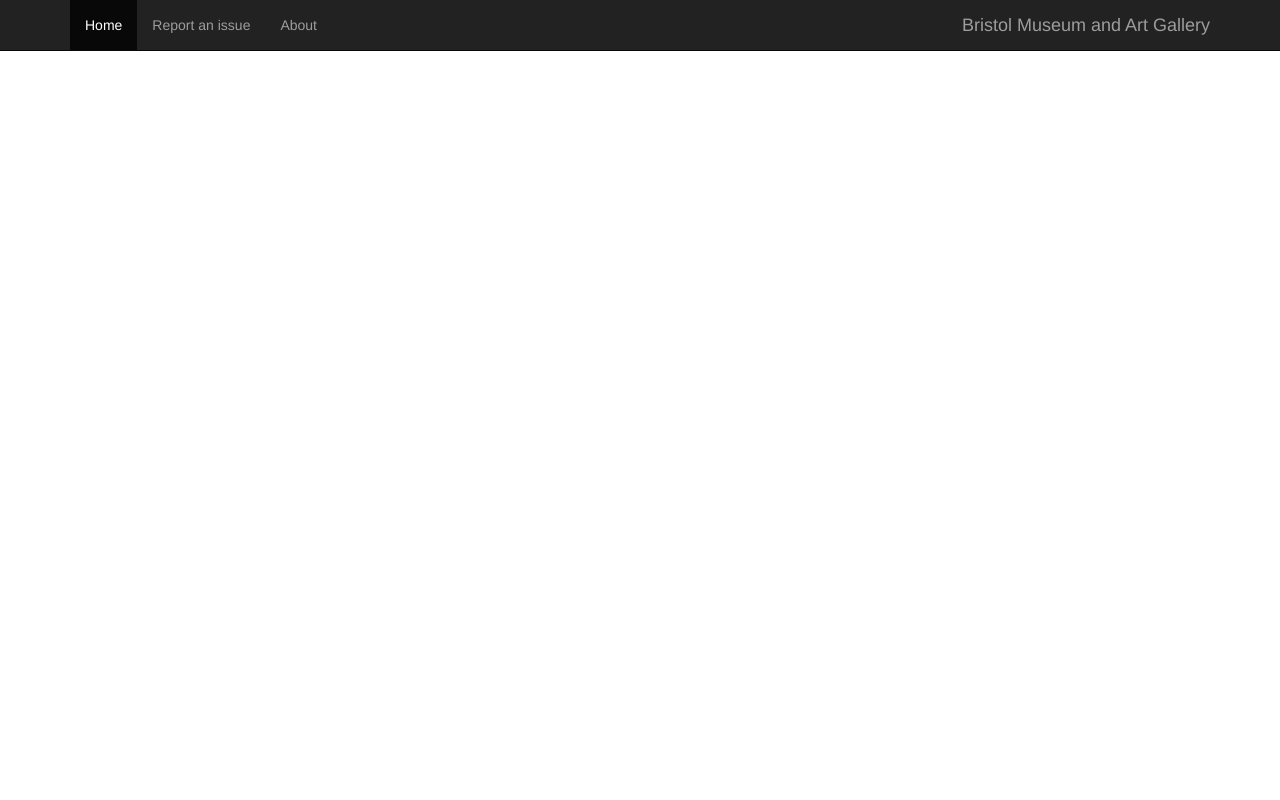
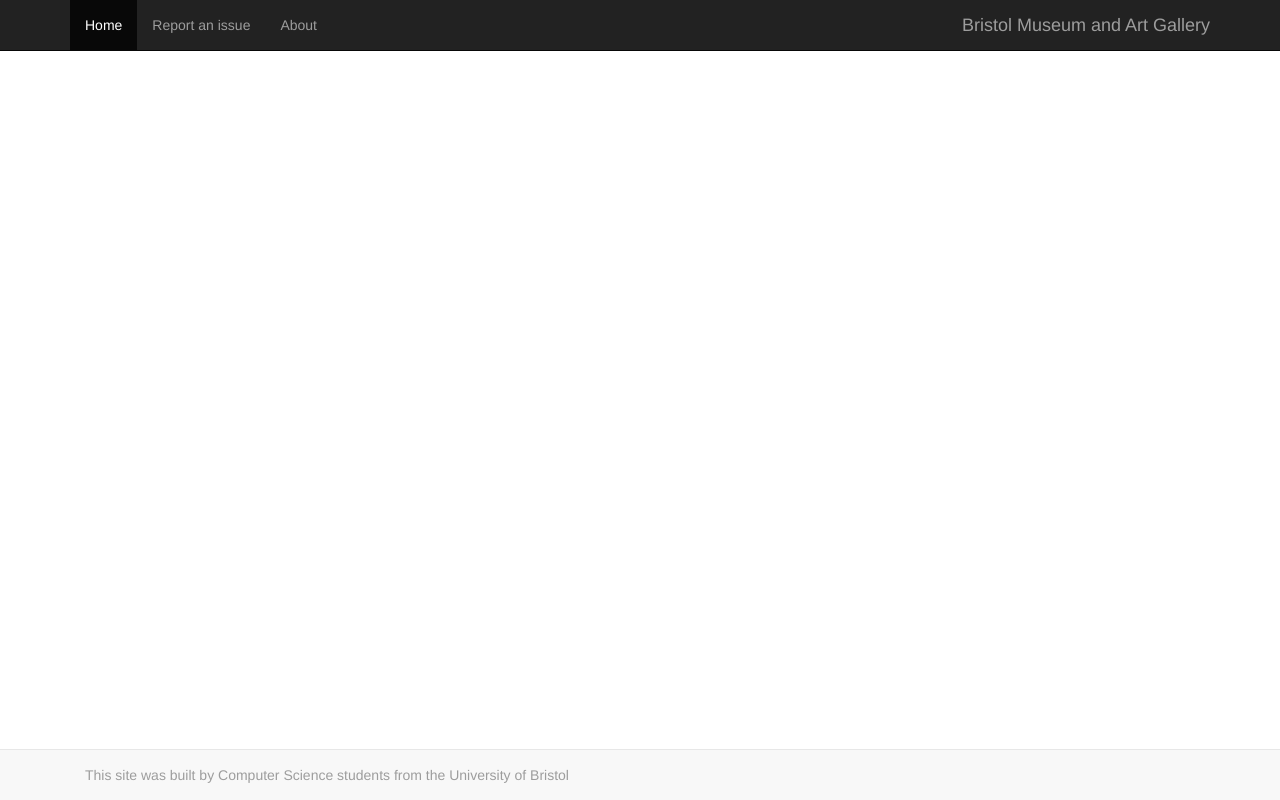
Before and after one commit to marioviti/LuckyStrings, a plain HTML site: page Frontend/webpage.html in a window 1280 px wide. Drawn offline with nearby package versions, Linux system fonts and the light colour scheme.

Commit message:
Fixed footer

```diff
--- a/Frontend/webpage.html
+++ b/Frontend/webpage.html
@@ -37,6 +37,12 @@
     	</div>
     </div>
 
+    <div class="navbar navbar-default navbar-fixed-bottom">
+    	<div class="container">
+    		<p class ="navbar-text">This site was built by Computer Science students from the University of Bristol</p>
+    	</div>
+    </div>
+
     <!-- jQuery (necessary for Bootstrap's JavaScript plugins) -->
     <script src="https://ajax.googleapis.com/ajax/libs/jquery/1.11.1/jquery.min.js"></script>
     <!-- Include all compiled plugins (below), or include individual files as needed -->
```
